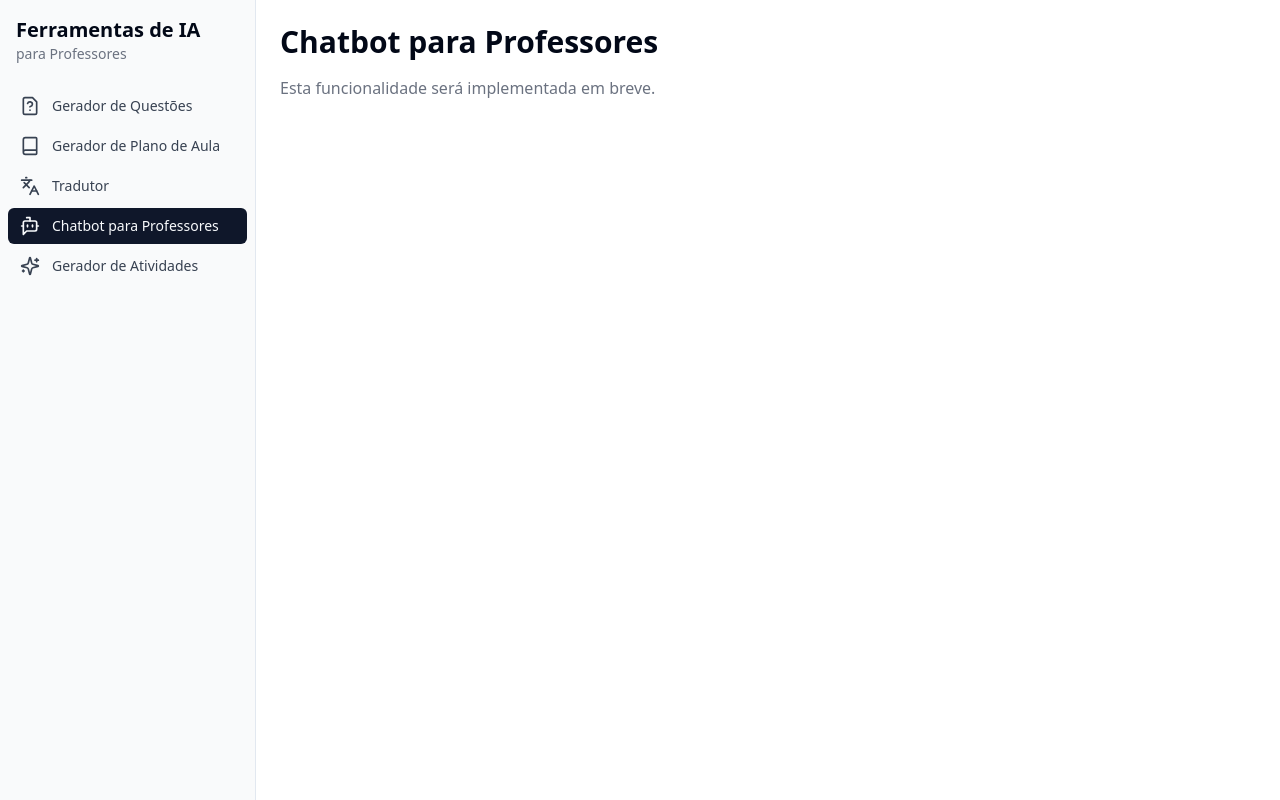
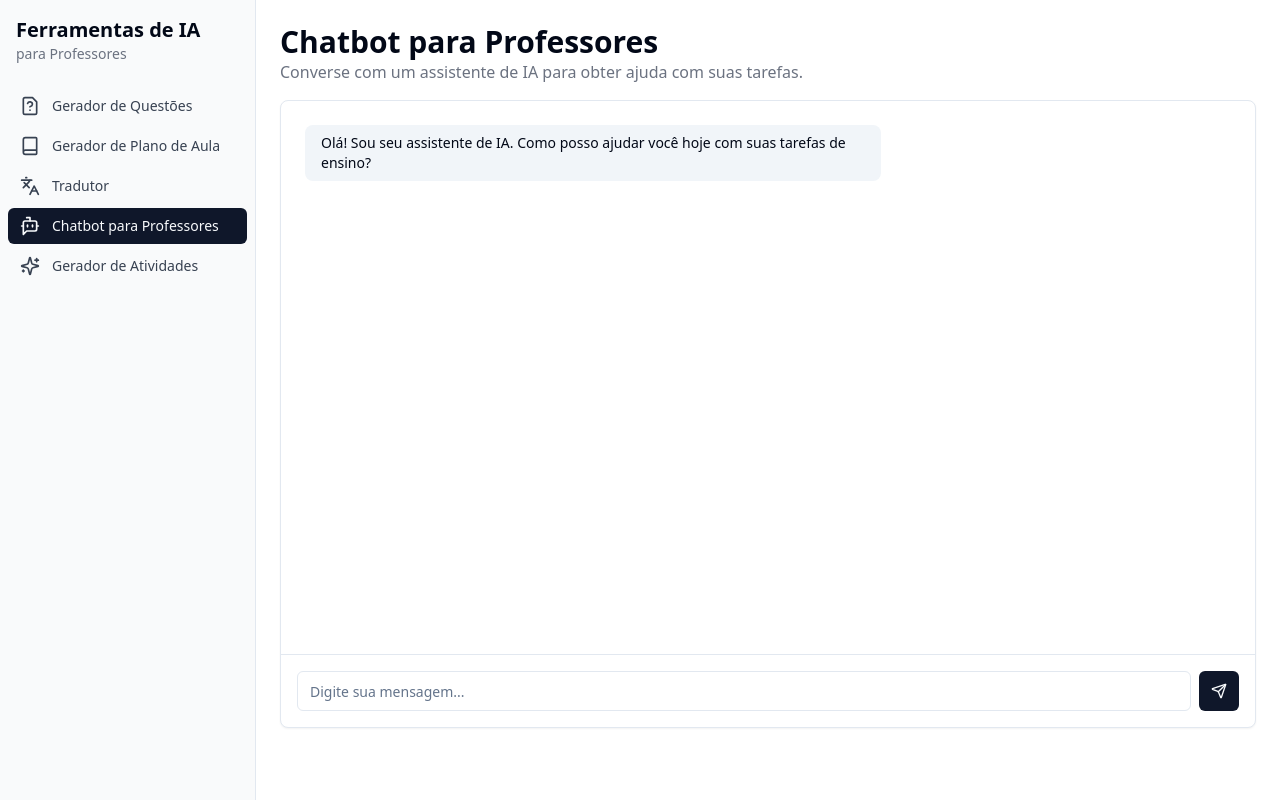
Before and after one commit to tyyyrvid-a11y/ProfessorAI, a React (Vite) app: page /chatbot in a window 1280 px wide. Built offline with nearby package versions, Linux system fonts and the light colour scheme.

Commit message:
[dyad] Implemented the Chatbot for Teachers - wrote 1 file(s)

```diff
--- a/src/pages/Chatbot.tsx
+++ b/src/pages/Chatbot.tsx
@@ -1,8 +1,113 @@
+import { useState, useRef, useEffect } from "react";
+import { Button } from "@/components/ui/button";
+import { Card, CardContent, CardFooter } from "@/components/ui/card";
+import { Input } from "@/components/ui/input";
+import { getGroqCompletion } from "@/lib/groq";
+import { showError } from "@/utils/toast";
+import { LoaderCircle, Send } from "lucide-react";
+import { cn } from "@/lib/utils";
+
+interface Message {
+  role: "user" | "assistant";
+  content: string;
+}
+
 const Chatbot = () => {
+  const [messages, setMessages] = useState<Message[]>([
+    {
+      role: "assistant",
+      content: "Olá! Sou seu assistente de IA. Como posso ajudar você hoje com suas tarefas de ensino?",
+    },
+  ]);
+  const [input, setInput] = useState("");
+  const [loading, setLoading] = useState(false);
+  const messagesEndRef = useRef<HTMLDivElement>(null);
+
+  const scrollToBottom = () => {
+    messagesEndRef.current?.scrollIntoView({ behavior: "smooth" });
+  };
+
+  useEffect(() => {
+    scrollToBottom();
+  }, [messages]);
+
+  const handleSendMessage = async (e: React.FormEvent) => {
+    e.preventDefault();
+    if (!input.trim() || loading) return;
+
+    const userMessage: Message = { role: "user", content: input };
+    setMessages((prev) => [...prev, userMessage]);
+    setInput("");
+    setLoading(true);
+
+    const prompt = `Você é um chatbot assistente para professores. Um usuário disse: "${input}". Responda de forma útil e concisa. O histórico recente da conversa é:\n${messages.slice(-4).map(m => `${m.role}: ${m.content}`).join('\n')}`;
+
+    try {
+      const aiResponse = await getGroqCompletion(prompt);
+      const assistantMessage: Message = { role: "assistant", content: aiResponse };
+      setMessages((prev) => [...prev, assistantMessage]);
+    } catch (error) {
+      const errorMessage: Message = {
+        role: "assistant",
+        content: "Desculpe, ocorreu um erro. Por favor, tente novamente."
+      };
+      setMessages(prev => [...prev, errorMessage]);
+      showError("Desculpe, não consegui processar sua mensagem.");
+    } finally {
+      setLoading(false);
+    }
+  };
+
   return (
-    <div>
-      <h1 className="text-3xl font-bold">Chatbot para Professores</h1>
-      <p className="mt-4 text-gray-500">Esta funcionalidade será implementada em breve.</p>
+    <div className="flex h-[calc(100vh-6rem)] flex-col">
+      <div className="mb-4">
+        <h1 className="text-3xl font-bold">Chatbot para Professores</h1>
+        <p className="text-gray-500">Converse com um assistente de IA para obter ajuda com suas tarefas.</p>
+      </div>
+      <Card className="flex flex-1 flex-col">
+        <CardContent className="flex-1 overflow-y-auto p-6">
+          <div className="space-y-4">
+            {messages.map((message, index) => (
+              <div
+                key={index}
+                className={cn(
+                  "flex items-start gap-3",
+                  message.role === "user" ? "justify-end" : "justify-start"
+                )}
+              >
+                <div
+                  className={cn(
+                    "max-w-xl rounded-lg px-4 py-2",
+                    message.role === "user"
+                      ? "bg-primary text-primary-foreground"
+                      : "bg-muted"
+                  )}
+                >
+                  <p className="text-sm whitespace-pre-wrap">{message.content}</p>
+                </div>
+              </div>
+            ))}
+            <div ref={messagesEndRef} />
+          </div>
+        </CardContent>
+        <CardFooter className="border-t p-4">
+          <form onSubmit={handleSendMessage} className="flex w-full items-center space-x-2">
+            <Input
+              id="message"
+              placeholder="Digite sua mensagem..."
+              className="flex-1"
+              autoComplete="off"
+              value={input}
+              onChange={(e) => setInput(e.target.value)}
+              disabled={loading}
+            />
+            <Button type="submit" size="icon" disabled={loading}>
+              {loading ? <LoaderCircle className="h-4 w-4 animate-spin" /> : <Send className="h-4 w-4" />}
+              <span className="sr-only">Enviar</span>
+            </Button>
+          </form>
+        </CardFooter>
+      </Card>
     </div>
   );
 };
```
